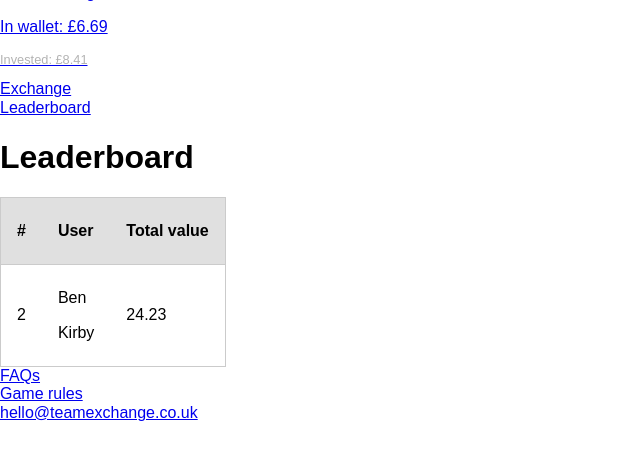
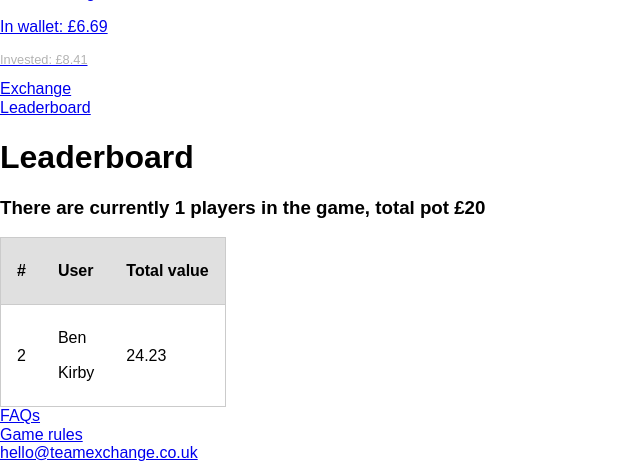
Before and after one commit to sbmooc/teamexchange, a Django app: page /teamapp/leaderboard in a window 1280 px wide. Shown: the part 332-800 px from the top of the page, without its empty margins (0-640 px from the left). Run offline with Django 3.2, Linux system fonts and the light colour scheme; a user stored in the database is signed in; data comes from the database, SQL or seed files in the repository; some libraries are stand-ins or nearby versions.

Commit message:
changed leaderboard

```diff
--- a/teamapp/templates/leaderboard.html
+++ b/teamapp/templates/leaderboard.html
@@ -2,6 +2,7 @@
 {% block content %}
 <div class="page-container">
     <h1> Leaderboard </h1>
+    <h3> There are currently {{number_of_users}} players in the game, total pot £{{money_in_game}}</h3>
     <table class="pure-table pure-table-horizontal team-table">
         <thead>
             <tr>
--- a/teamapp/views.py
+++ b/teamapp/views.py
@@ -121,6 +121,12 @@ def leaderboard(request):
 
     users_set = User.objects.all()
 
+    player_users = User.objects.all().filter(is_superuser=False)
+
+    number_of_users = len(player_users)
+
+    money_in_game = 20 * len(player_users)
+
     leaderboard = {}
 
     for position, x in enumerate(users_set):
@@ -145,7 +151,7 @@ def leaderboard(request):
 
 
 
-    return render(request,'leaderboard.html',context={'users':leaderboard})
+    return render(request,'leaderboard.html',context={'users':leaderboard,'money_in_game':money_in_game,'number_of_users':number_of_users})
 
 def faq(request):
 
```
